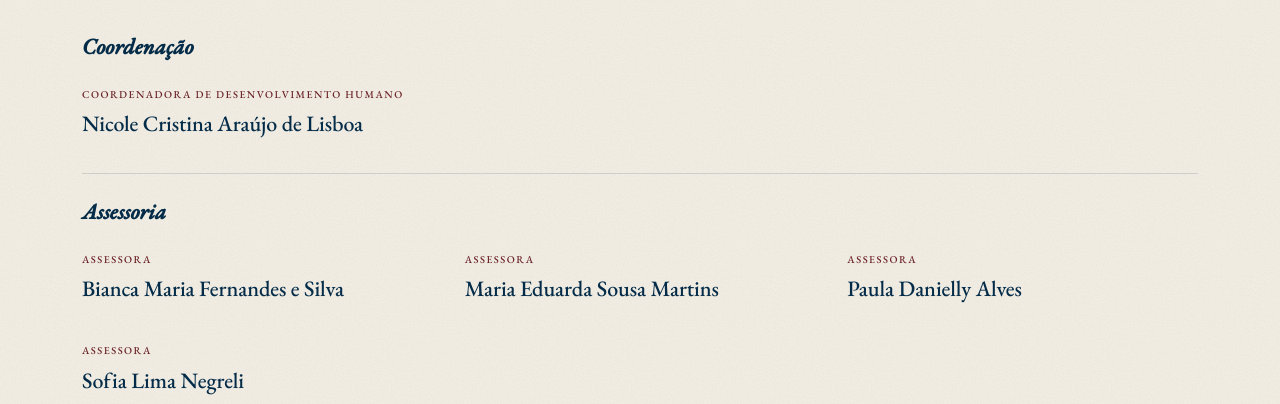
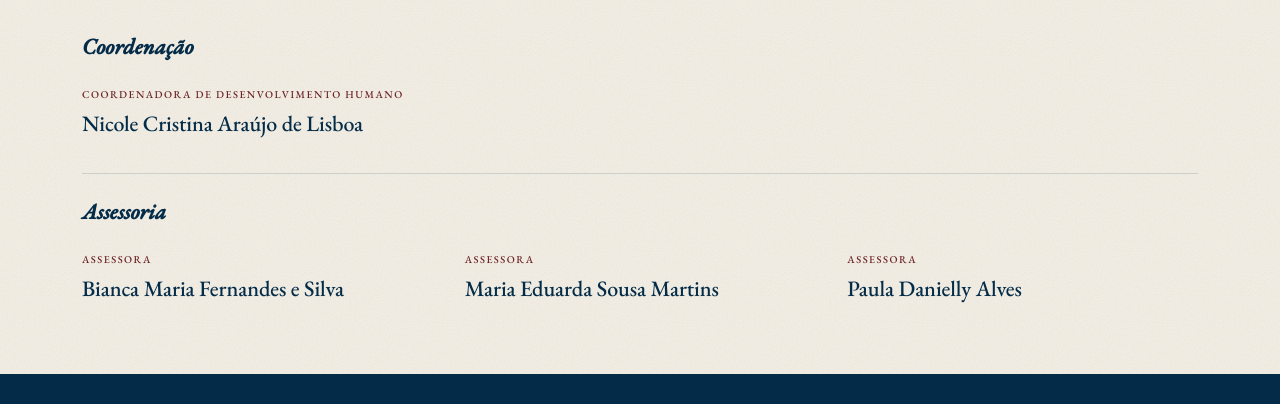
Before and after one commit to ledsufrn-creator/ledsufrn, a plain HTML site: page equipe/desenvolvimento-humano/index.html in a window 1280 px wide. Shown: the part 242-646 px from the top of the page. Drawn offline with nearby package versions, Linux system fonts and the light colour scheme.

Commit message:
Remove Sofia Lima Negreli (saiu da LEDS)
Co-Authored-By: Claude Opus 5.5 <noreply@anthropic.com>
Claude-Session: https://claude.ai/code/session_011VankrFxAmQ4kDuz1NL2mM

```diff
--- a/equipe/desenvolvimento-humano/index.html
+++ b/equipe/desenvolvimento-humano/index.html
@@ -107,13 +107,6 @@
 <h4>Paula Danielly Alves</h4>
 </div>
 </div>
-<div class="membro-card">
-<img alt="Sofia Lima Negreli" class="membro-photo" src="../../assets/images/sofia-negreli.png"/>
-<div class="membro-info">
-<div class="membro-role">Assessora</div>
-<h4>Sofia Lima Negreli</h4>
-</div>
-</div>
 </div>
 </div>
 </main>
```
Also changed, not shown: assets/images/sofia-negreli.png (deleted).
